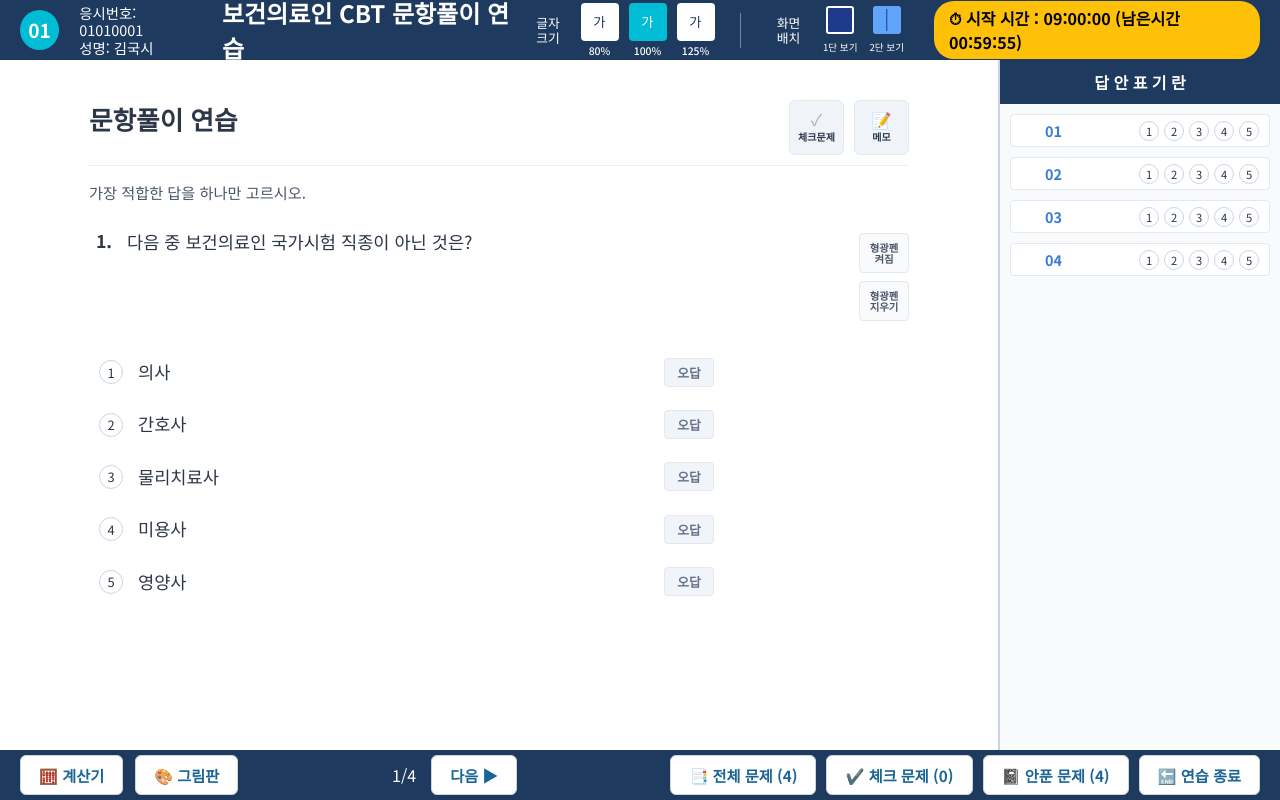
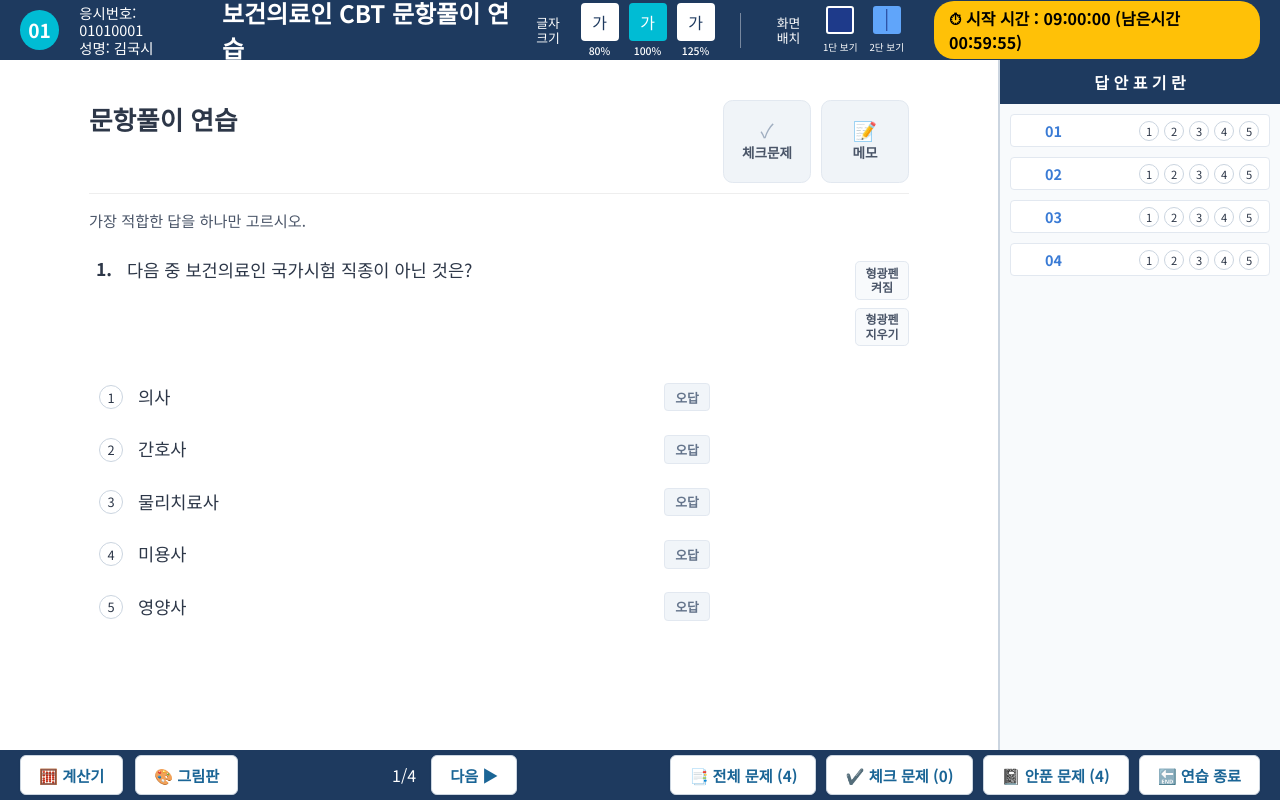
Before and after one commit to rae-builds/slp-cbt, a Next.js app: page / in a window 1280 px wide. Built offline with nearby package versions, Linux system fonts and the light colour scheme.

Commit message:
fix: improve font scaling for utility buttons and optimize 2-pane navigation logic

```diff
--- a/src/app/globals.css
+++ b/src/app/globals.css
@@ -35,11 +35,15 @@ a {
   text-decoration: none;
 }
 
-button {
+button,
+input,
+select,
+textarea {
   cursor: pointer;
   border: none;
   background: none;
   font-family: inherit;
+  font-size: inherit;
 }
 
 /* CBT Specific Layout */
@@ -379,13 +383,16 @@ button {
   flex-direction: column;
   align-items: center;
   justify-content: center;
-  width: 55px;
-  height: 55px;
+  min-width: 5.5em;
+  height: 5.2em;
   background-color: #f0f4f8;
   border: 1px solid #e2e8f0;
-  border-radius: 6px;
-  padding: 5px;
+  border-radius: 0.6em;
+  padding: 0.5em;
   transition: all 0.2s;
+  cursor: pointer;
+  white-space: nowrap;
+  font-size: 1em; /* Ensure it starts from parent scale */
 }
 
 .tool-btn-small {
@@ -393,16 +400,19 @@ button {
   flex-direction: column;
   align-items: center;
   justify-content: center;
-  width: 50px;
-  height: 40px;
+  min-width: 4.5em;
+  height: 3.2em;
   background-color: #f8fafc;
   border: 1px solid #e2e8f0;
-  border-radius: 4px;
-  font-size: 0.65rem;
+  border-radius: 0.4em;
+  font-size: 0.75em;
   font-weight: bold;
-  line-height: 1.1;
+  line-height: 1.2;
   color: #4a5568;
   transition: all 0.2s;
+  cursor: pointer;
+  white-space: nowrap;
+  padding: 0 0.5em;
 }
 
 .tool-btn-small.active-green {
@@ -436,9 +446,9 @@ button {
 }
 
 .tool-text {
-  font-size: 0.75em;
+  font-size: 0.85em;
   font-weight: bold;
-  color: #2d3748;
+  color: #4a5568;
 }
 
 .answer-sheet {
@@ -608,12 +618,14 @@ button {
 .wrong-btn {
   background-color: #f1f5f9;
   color: #64748b;
-  font-size: 0.8rem;
+  font-size: 0.8em;
   font-weight: bold;
-  padding: 4px 12px;
-  border-radius: 4px;
+  padding: 0.3em 0.8em;
+  border-radius: 0.3em;
   border: 1px solid #e2e8f0;
-  min-width: 50px;
+  min-width: 3.2em;
+  cursor: pointer;
+  transition: all 0.2s;
 }
 
 .wrong-btn.active {
--- a/src/app/page.tsx
+++ b/src/app/page.tsx
@@ -479,10 +479,16 @@ export default function CBTApp() {
   };
 
   const handleQuestionChange = (index: number) => {
-    setState(prev => ({
-      ...prev,
-      currentQuestionIndex: Math.max(0, Math.min(index, mockQuestions.length - 1))
-    }));
+    setState(prev => {
+      let targetIndex = index;
+      if (prev.layout === '2-pane') {
+        targetIndex = Math.floor(index / 2) * 2;
+      }
+      return {
+        ...prev,
+        currentQuestionIndex: Math.max(0, Math.min(targetIndex, mockQuestions.length - 1))
+      };
+    });
   };
 
   const handleFinish = () => {
@@ -787,13 +793,16 @@ export default function CBTApp() {
         </div>
         <div className="footer-center" style={{ display: 'flex', gap: '15px', alignItems: 'center' }}>
           {state.currentQuestionIndex > 0 && (
-            <button className="footer-btn nav-btn" onClick={() => handleQuestionChange(state.currentQuestionIndex - 1)}>◀ 이전</button>
+            <button className="footer-btn nav-btn" onClick={() => navigate('prev')}>◀ 이전</button>
           )}
           <div className="footer-status">
-            {state.currentQuestionIndex + 1}/{mockQuestions.length}
+            {state.layout === '2-pane'
+              ? `${state.currentQuestionIndex + 1}-${Math.min(state.currentQuestionIndex + 2, mockQuestions.length)}/${mockQuestions.length}`
+              : `${state.currentQuestionIndex + 1}/${mockQuestions.length}`
+            }
           </div>
-          {state.currentQuestionIndex < mockQuestions.length - 1 && (
-            <button className="footer-btn nav-btn" onClick={() => handleQuestionChange(state.currentQuestionIndex + 1)}>다음 ▶</button>
+          {state.currentQuestionIndex < (state.layout === '2-pane' ? mockQuestions.length - 2 : mockQuestions.length - 1) && (
+            <button className="footer-btn nav-btn" onClick={() => navigate('next')}>다음 ▶</button>
           )}
         </div>
         <div className="footer-right">
```
